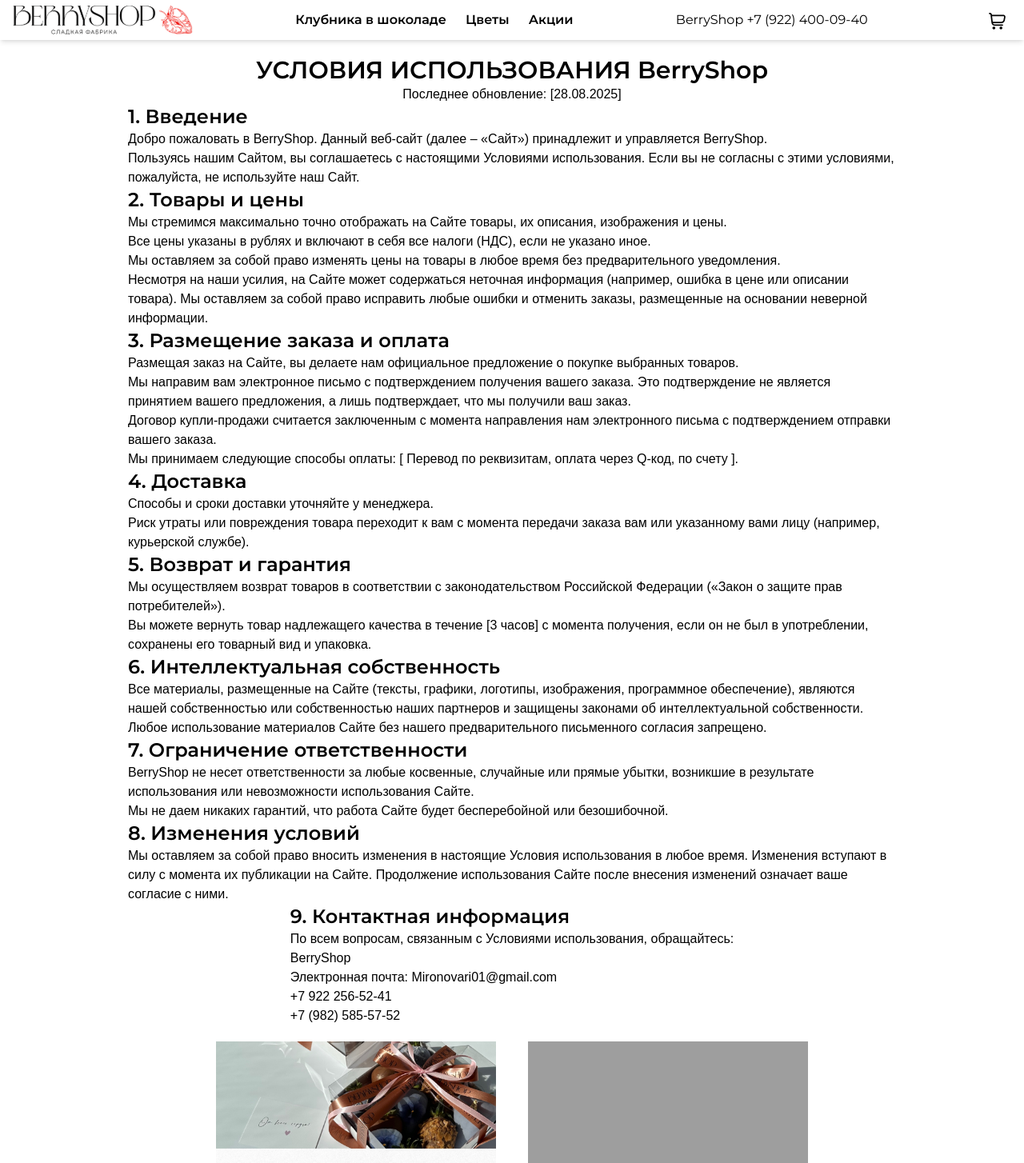
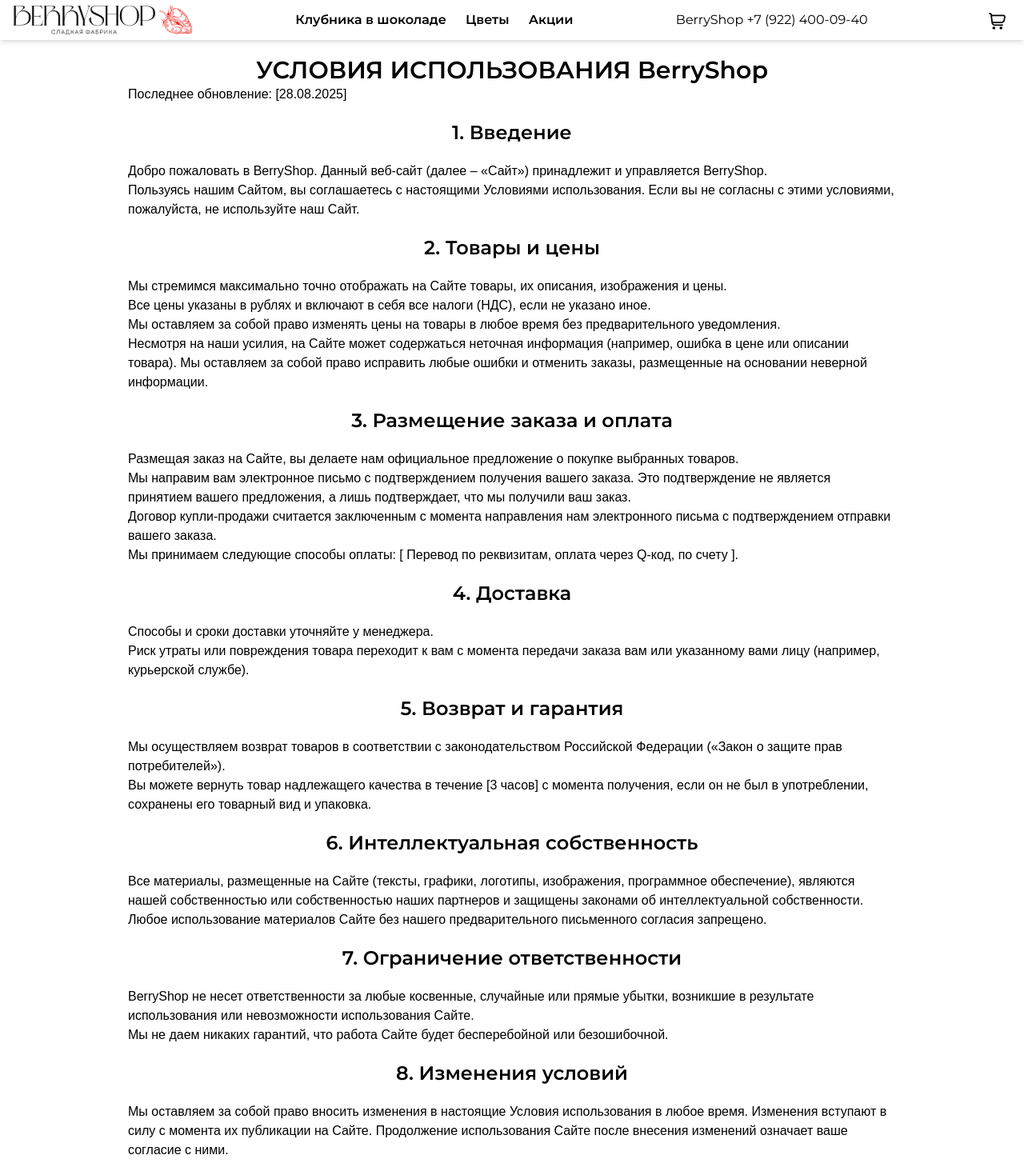
Before and after one commit to xPROGAx/BerryShop-build, a Next.js app: page /privacy in a window 1280 px wide. Shown: the top 1454 px of the page at 80% size. Built offline with nearby package versions, Linux system fonts and the light colour scheme; grey boxes are pictures that could not be loaded; a web font is replaced by a local one.

Commit message:
*privacy terms

```diff
--- a/src/app/privacy/page.js
+++ b/src/app/privacy/page.js
@@ -1,16 +1,16 @@
 export default function Privacy() {
   return (
-    <div className="flex flex-col items-center max-w-3/4 mr-auto ml-auto mb-5 mt-5">
-      <h1 className="text-3xl font-bold">УСЛОВИЯ ИСПОЛЬЗОВАНИЯ BerryShop</h1>
+    <div className="max-w-3/4 mr-auto ml-auto mb-5 mt-5">
+      <h1 className="text-3xl font-bold flex justify-center">УСЛОВИЯ ИСПОЛЬЗОВАНИЯ BerryShop</h1>
       <p> Последнее обновление: [28.08.2025] </p>
       <div>
-        <h2 className="text-2xl font-bold">1. Введение</h2>
+        <h2 className="text-2xl font-bold flex justify-center mb-5 mt-5">1. Введение</h2>
         <p>Добро пожаловать в BerryShop. Данный веб-сайт (далее – «Сайт») принадлежит и управляется BerryShop.</p>
         <p>Пользуясь нашим Сайтом, вы соглашаетесь с настоящими Условиями использования. Если вы не согласны с этими условиями, пожалуйста, не используйте наш Сайт.</p>
       </div>
 
       <div>
-        <h2 className="text-2xl font-bold">2. Товары и цены</h2>
+        <h2 className="text-2xl font-bold flex justify-center mb-5 mt-5">2. Товары и цены</h2>
         <p>Мы стремимся максимально точно отображать на Сайте товары, их описания, изображения и цены.</p>
         <p>Все цены указаны в рублях и включают в себя все налоги (НДС), если не указано иное.</p>
         <p>Мы оставляем за собой право изменять цены на товары в любое время без предварительного уведомления.</p>
@@ -18,7 +18,7 @@
       </div>
 
       <div>
-        <h2 className="text-2xl font-bold">3. Размещение заказа и оплата</h2>
+        <h2 className="text-2xl font-bold flex justify-center mb-5 mt-5">3. Размещение заказа и оплата</h2>
         <p>Размещая заказ на Сайте, вы делаете нам официальное предложение о покупке выбранных товаров.</p>
         <p>Мы направим вам электронное письмо с подтверждением получения вашего заказа. Это подтверждение не является принятием вашего предложения, а лишь подтверждает, что мы получили ваш заказ.</p>
         <p>Договор купли-продажи считается заключенным с момента направления нам электронного письма с подтверждением отправки вашего заказа.</p>
@@ -26,35 +26,35 @@
       </div>
 
       <div>
-        <h2 className="text-2xl font-bold">4. Доставка</h2>
+        <h2 className="text-2xl font-bold flex justify-center mb-5 mt-5">4. Доставка</h2>
         <p>Способы и сроки доставки уточняйте у менеджера.</p>
         <p>Риск утраты или повреждения товара переходит к вам с момента передачи заказа вам или указанному вами лицу (например, курьерской службе).</p>
       </div>
 
       <div>
-        <h2 className="text-2xl font-bold">5. Возврат и гарантия</h2>
+        <h2 className="text-2xl font-bold flex justify-center mb-5 mt-5">5. Возврат и гарантия</h2>
         <p>Мы осуществляем возврат товаров в соответствии с законодательством Российской Федерации («Закон о защите прав потребителей»).</p>
         <p>Вы можете вернуть товар надлежащего качества в течение [3 часов] с момента получения, если он не был в употреблении, сохранены его товарный вид и упаковка. </p>
       </div>
 
       <div>
-        <h2 className="text-2xl font-bold">6. Интеллектуальная собственность</h2>
+        <h2 className="text-2xl font-bold flex justify-center mb-5 mt-5">6. Интеллектуальная собственность</h2>
         <p>Все материалы, размещенные на Сайте (тексты, графики, логотипы, изображения, программное обеспечение), являются нашей собственностью или собственностью наших партнеров и защищены законами об интеллектуальной собственности.</p>
         <p>Любое использование материалов Сайте без нашего предварительного письменного согласия запрещено.</p>
       </div>
 
       <div>
-        <h2 className="text-2xl font-bold">7. Ограничение ответственности</h2>
+        <h2 className="text-2xl font-bold flex justify-center mb-5 mt-5">7. Ограничение ответственности</h2>
         <p>BerryShop не несет ответственности за любые косвенные, случайные или прямые убытки, возникшие в результате использования или невозможности использования Сайте.</p>
         <p>Мы не даем никаких гарантий, что работа Сайте будет бесперебойной или безошибочной.</p>
       </div>
 
       <div>
-        <h2 className="text-2xl font-bold">8. Изменения условий</h2>
+        <h2 className="text-2xl font-bold flex justify-center mb-5 mt-5">8. Изменения условий</h2>
         <p>Мы оставляем за собой право вносить изменения в настоящие Условия использования в любое время. Изменения вступают в силу с момента их публикации на Сайте. Продолжение использования Сайте после внесения изменений означает ваше согласие с ними.</p>
       </div>
       <div>
-        <h2 className="text-2xl font-bold">9. Контактная информация</h2>
+        <h2 className="text-2xl font-bold flex justify-center mb-5 mt-5">9. Контактная информация</h2>
         <p>По всем вопросам, связанным с Условиями использования, обращайтесь:</p>
         <p>BerryShop</p>
         <p>Электронная почта: Mironovari01@gmail.com</p>
```
Also changed, not shown: src/app/terms/page.js (+12 -12 lines).
